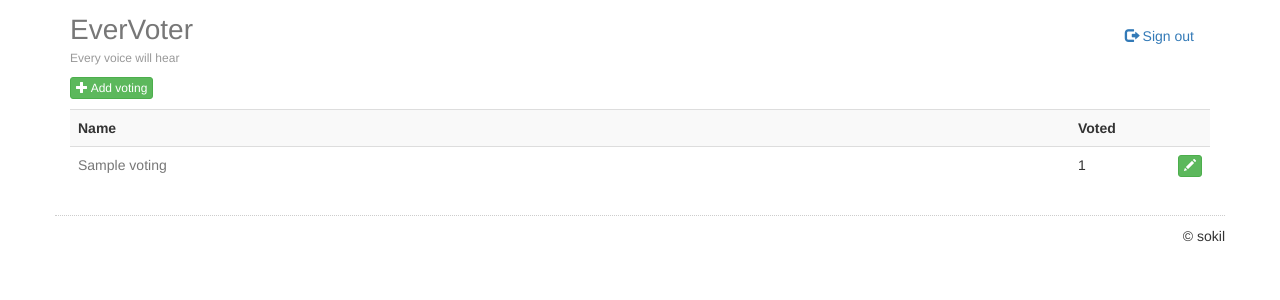
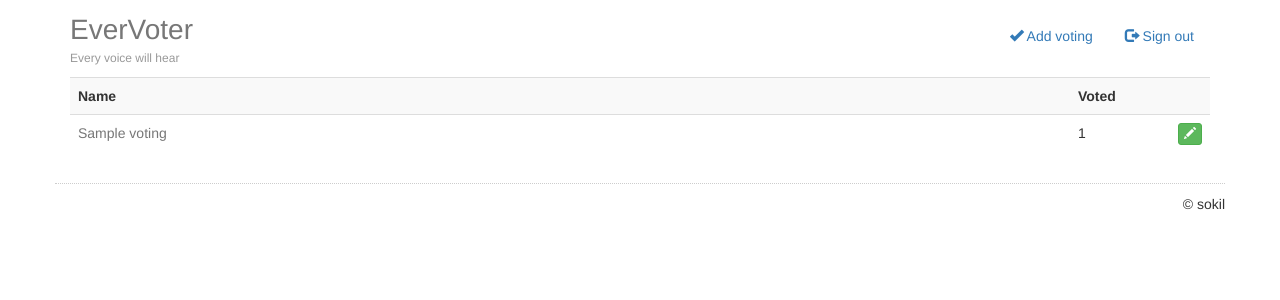
Before and after one commit to sokil/VotingEngine, a Flask app: page / in a window 1280 px wide. Shown: the top 300 px of the page. Run offline with Flask 2, Linux system fonts and the light colour scheme; a user stored in the database is signed in; tables that the repository leaves empty hold one stand-in row (values such as "Sample post"); some libraries are stand-ins or nearby versions.

Commit message:
ui and localization

```diff
--- a/templates/empty_layout.html
+++ b/templates/empty_layout.html
@@ -36,6 +36,9 @@
                 <div class="col-md-10">
                     <ul class="nav nav-pills navbar-nav navbar-right" style="margin: 1px;">
                         <li>
+                            <a href="/voting/new"><span class="glyphicon glyphicon-ok"></span> {{ _('Add voting') }}</a>
+                        </li>
+                        <li>
                             {% if current_user.is_authenticated(): %}
                             <a href="/logout"><span class="glyphicon glyphicon-log-out"></span> {{ _('Sign out') }}</a>
                             {% else: %}
--- a/templates/voting_list.html
+++ b/templates/voting_list.html
@@ -9,9 +9,6 @@
 <meta property="og:description" content="{{_('Leave your vote in on-line voting.') }}">
 {% endblock %}
 {% block body %}
-<div class="btn-toolbar bottom-space">
-    <a href="/voting/new" class="btn btn-success btn-xs"><span class="glyphicon glyphicon-plus"></span> {{ _('Add voting') }}</a>
-</div>
 <table class="table table-striped">
     <col/><col width="100px"/><col width="30px">
     <tr>
```
Also changed, not shown: translations/ru/LC_MESSAGES/messages.po, translations/uk/LC_MESSAGES/messages.po, 3 other files.
